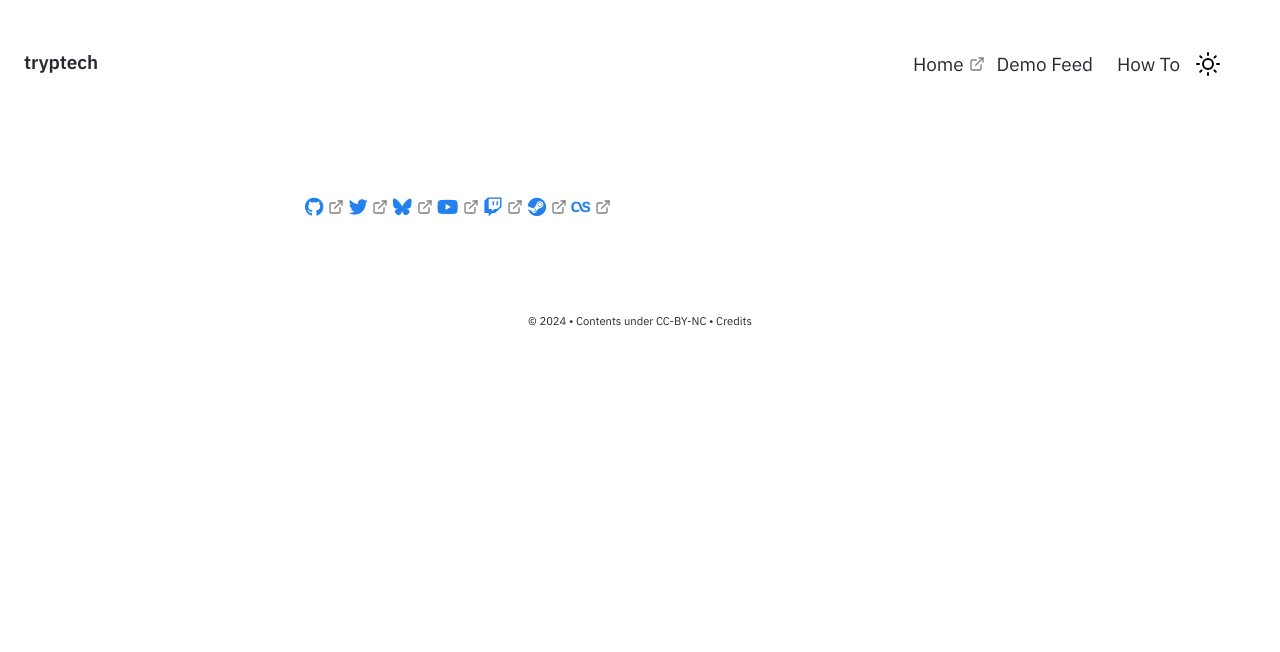
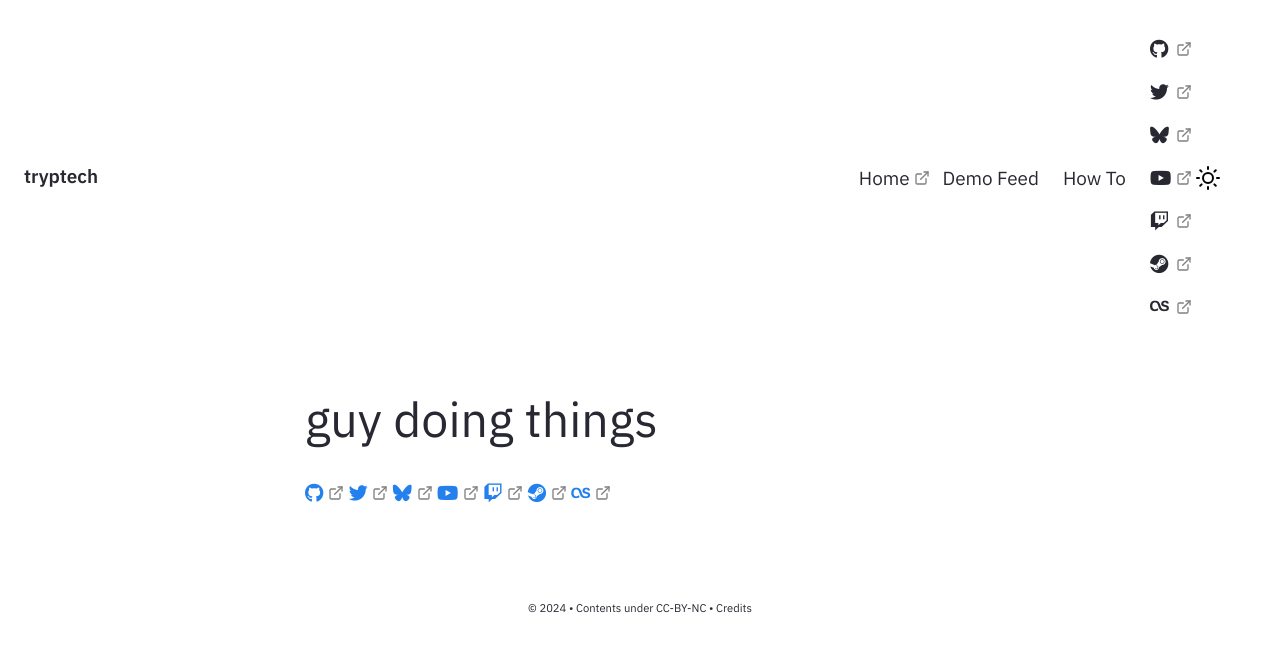
Before and after one commit to tryptech/tryptech.github.io, a Jekyll site: the page built from pages/index.md, in a window 1280 px wide. Shown: the top 652 px of the page. Built offline with Jekyll 4.4.1, drawn with Linux system fonts in a browser that asks for light colours; nearby versions of some CDN libraries.

Commit message:
no message

```diff
--- a/_includes/Homepage.html
+++ b/_includes/Homepage.html
@@ -1,5 +1,6 @@
 <div class="home-intro">
-    <div class="home-sub-text">
+    <div class="jumbo">guy doing things</div>
+    <div class="home-sub-text socials">
         <a href="https://github.com/tryptech" target="_blank"><i class="fa-brands fa-github"></i></a>
         <a href="https://twitter.com/yo_tryptech" target="_blank"><i class="fa-brands fa-twitter"></i></a>
         <a href="https://bsky.app/profile/tryp.tech" target="_blank"><i class="fa-brands fa-bluesky"></i></a>
--- a/_includes/Nav.html
+++ b/_includes/Nav.html
@@ -62,6 +62,15 @@
         <a href="../post/how-to" class="navbar-item">
           How To
         </a>
+        <span class="socials">
+        <a href="https://github.com/tryptech" target="_blank" class="navbar-item"><i class="fa-brands fa-github"></i></a>
+        <a href="https://twitter.com/yo_tryptech" target="_blank" class="navbar-item"><i class="fa-brands fa-twitter"></i></a>
+        <a href="https://bsky.app/profile/tryp.tech" target="_blank" class="navbar-item"><i class="fa-brands fa-bluesky"></i></a>
+        <a href="https://youtube.com/@tryptech" target="_blank" class="navbar-item"><i class="fa-brands fa-youtube"></i></a>
+        <a href="https://twitch.tv/tryptech" target="_blank" class="navbar-item"><i class="fa-brands fa-twitch"></i></a>
+        <a href="https://steamcommunity.com/id/tryptech/" target="_blank" class="navbar-item"><i class="fa-brands fa-steam"></i></a>
+        <a href="https://www.last.fm/user/tryptech" target="_blank" class="navbar-item"><i class="fa-brands fa-lastfm"></i></a>
+        </span>
       </div>
       <div class="navbar-end is-hidden-mobile" onclick="modeSwitcher()" >
         <div class="navbar-item">
--- a/assets/css/style.css
+++ b/assets/css/style.css
@@ -1527,7 +1527,7 @@ li {
     padding-bottom: var(--padding-thin);
 }
 
-a[href^="http"] {
+:not(.socials) a[href^="http"] {
     background-image: url(../img/external-link.svg);
     background-repeat: no-repeat;
     background-position: right;
```
